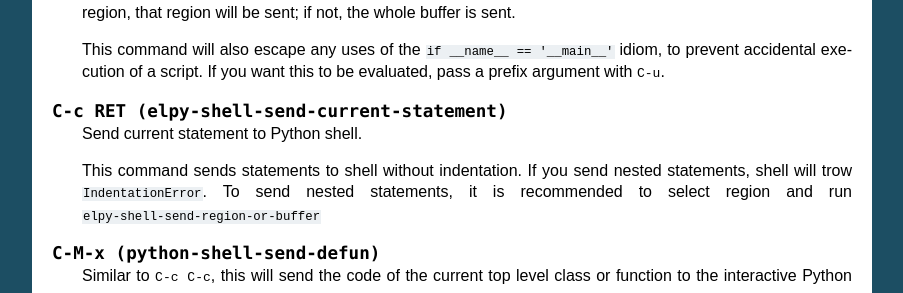
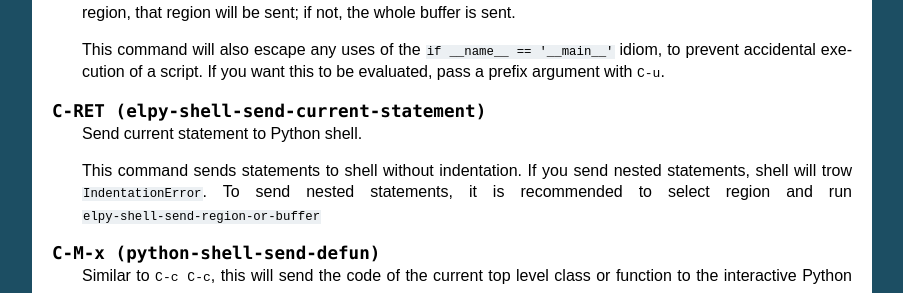
Before and after one commit to jorgenschaefer/elpy, a Sphinx documentation site: the page built from docs/ide.rst, in a window 1280 px wide and 900 px high, scrolled down 2321 px. Shown: the part 159-452 px from the top of the window, without its empty margins (198-1101 px from the left). Built offline with Sphinx 7.4.7, drawn with Linux system fonts in a browser that asks for light colours.

Commit message:
docs/ide: fix default binding

```diff
--- a/docs/ide.rst
+++ b/docs/ide.rst
@@ -208,7 +208,7 @@ easier to send code snippets over.
    :kbd:`C-u`.
 
 .. command:: elpy-shell-send-current-statement
-   :kbd: C-c RET
+   :kbd: C-RET
 
    Send current statement to Python shell.
 
```
